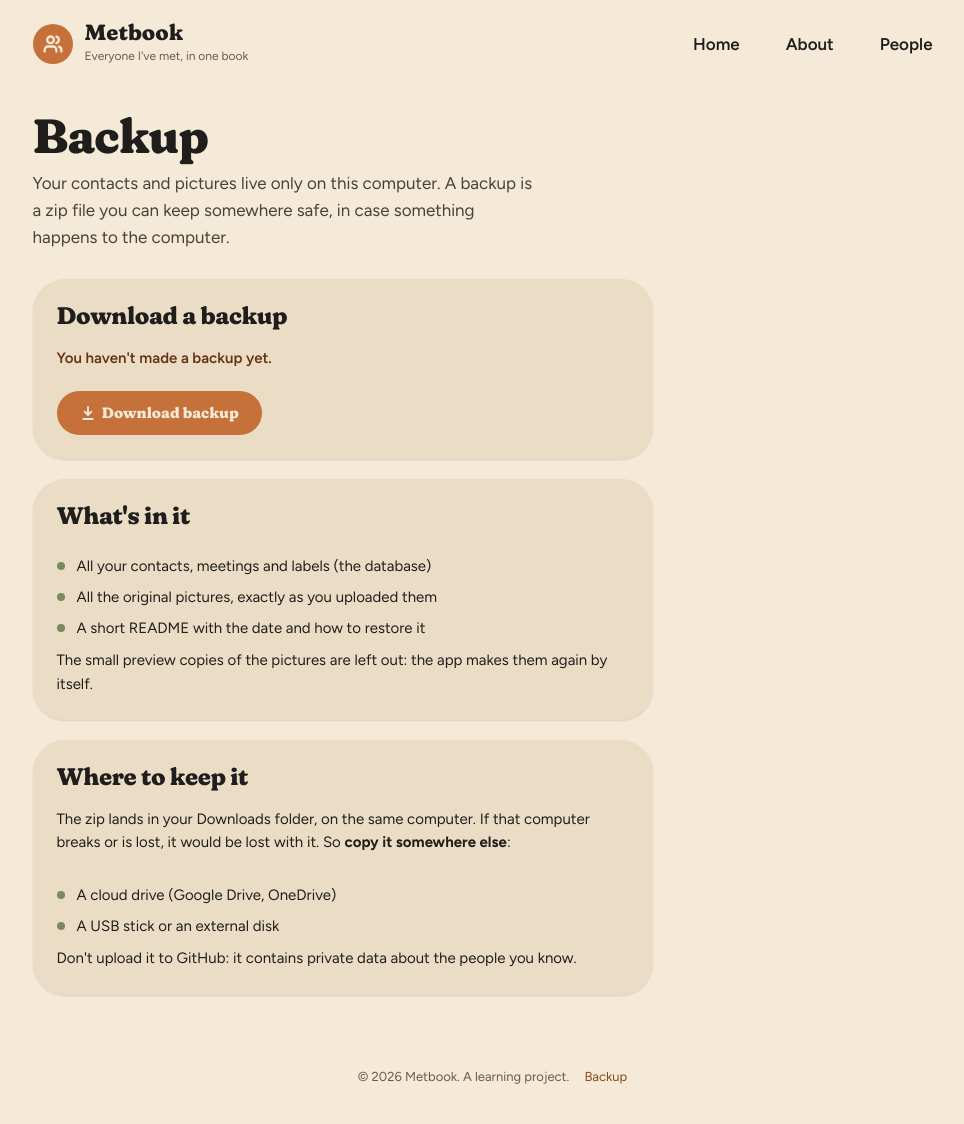
After one commit to Abeldom/metbook, a Flask app: page /backup in a window 1280 px wide. The commit adds this page. Shown: the whole page, without its empty margins (140-1104 px from the left). Run offline with Flask 3, Linux system fonts and the light colour scheme; some libraries are stand-ins or nearby versions.

Commit message:
description swap and others

```diff
--- a/app.py
+++ b/app.py
@@ -3,13 +3,16 @@
 # Flask is a "web framework": a library that listens for requests from a
 # browser (like "give me the page at /") and lets us decide what to send back.
 
-from flask import Flask, render_template, request, redirect, url_for, send_from_directory
-from database import (init_database, add_contact, get_all_contacts, delete_contact,
+from flask import Flask, render_template, request, redirect, url_for, send_from_directory, Response
+from database import (DATABASE_FILE, init_database, add_contact, get_all_contacts, delete_contact,
                       get_contact_by_id, update_contact, add_meeting, get_meetings,
                       update_meeting, delete_meeting, simplify,
                       get_all_labels, set_contact_labels,
                       add_meeting_photos, delete_meeting_photos, set_meeting_labels)
 import os
+import sqlite3
+import tempfile
+import zipfile
 from datetime import datetime
 from werkzeug.utils import secure_filename
 from PIL import Image, ImageOps   # Pillow: opens and resizes pictures
@@ -258,6 +261,117 @@ def home():
 @app.route("/about")
 def about():
     return render_template("about.html")
+
+
+# --- Backup -------------------------------------------------------------------
+# A backup is a zip file with everything you can't get back: the database (contacts,
+# meetings, labels) and the ORIGINAL pictures. The small copies in uploads/thumbs are
+# left out: the app makes them again whenever they're needed.
+# The app doesn't keep the zip anywhere: your browser saves it in your Downloads folder,
+# and you copy it somewhere safe (a cloud drive, a USB stick).
+
+# A small text file that remembers when the last backup was made. It's not in git.
+LAST_BACKUP_FILE = "last_backup.txt"
+
+# Where the zip is built before it's sent: a folder inside the computer's temp folder
+BACKUP_TEMP_FOLDER = os.path.join(tempfile.gettempdir(), "metbook-backups")
+
+
+def read_last_backup():
+    """When the last backup was downloaded (a datetime), or None if there never was one."""
+    try:
+        with open(LAST_BACKUP_FILE, encoding="utf-8") as file:
+            return datetime.fromisoformat(file.read().strip())
+    except (OSError, ValueError):
+        return None
+
+
+def make_backup_zip():
+    """
+    Build the backup zip in a temporary file and return its path.
+    (A temporary file, not memory: a library of photos can grow big.)
+    """
+    now = datetime.now()
+
+    # The temporary files live in their own folder. A zip is deleted right after it has been
+    # sent (see backup_download), but as a safety net, old leftovers (more than an hour old,
+    # e.g. if the browser stopped the download halfway) are swept away here.
+    os.makedirs(BACKUP_TEMP_FOLDER, exist_ok=True)
+    for old in os.listdir(BACKUP_TEMP_FOLDER):
+        old_path = os.path.join(BACKUP_TEMP_FOLDER, old)
+        if os.path.isfile(old_path) and now.timestamp() - os.path.getmtime(old_path) > 3600:
+            try:
+                os.remove(old_path)
+            except OSError:
+                pass   # still in use: the next backup will try again
+
+    tmp_db = tempfile.NamedTemporaryFile(suffix=".db", delete=False, dir=BACKUP_TEMP_FOLDER)
+    tmp_db.close()
+    try:
+        # sqlite's own backup() makes a consistent copy of the database, even if the app
+        # is saving something at that very moment. Copying the file directly could catch
+        # it half-written.
+        source = sqlite3.connect(DATABASE_FILE)
+        copy = sqlite3.connect(tmp_db.name)
+        source.backup(copy)
+        contact_count = copy.execute("SELECT COUNT(*) FROM contacts").fetchone()[0]
+        source.close()
+        copy.close()
+
+        zip_file = tempfile.NamedTemporaryFile(suffix=".zip", delete=False, dir=BACKUP_TEMP_FOLDER)
+        zip_file.close()
+        picture_count = 0
+        with zipfile.ZipFile(zip_file.name, "w") as backup:
+            backup.write(tmp_db.name, "contacts.db", compress_type=zipfile.ZIP_DEFLATED)
+            for name in sorted(os.listdir(UPLOAD_FOLDER)):
+                path = os.path.join(UPLOAD_FOLDER, name)
+                if os.path.isfile(path):   # files only: this skips the "thumbs" folder
+                    # Pictures are already compressed: ZIP_STORED just stores them, quicker
+                    backup.write(path, f"uploads/{name}", compress_type=zipfile.ZIP_STORED)
+                    picture_count += 1
+            backup.writestr("README.txt", (
+                f"Metbook backup, made on {now:%Y-%m-%d %H:%M}\n"
+                f"{contact_count} contacts, {picture_count} original pictures.\n\n"
+                "To restore: close the app, then put contacts.db and the uploads folder\n"
+                "from this zip into the Metbook project folder (replacing the old ones),\n"
+                "and start the app again.\n"))
+        return zip_file.name, now
+    finally:
+        os.remove(tmp_db.name)
+
+
+@app.route("/backup")
+def backup_page():
+    last = read_last_backup()
+    days_ago = (datetime.now() - last).days if last else None
+    return render_template("backup.html", last_backup=last, days_ago=days_ago)
+
+
+@app.route("/backup/download", methods=["POST"])
+def backup_download():
+    path, now = make_backup_zip()
+    with open(LAST_BACKUP_FILE, "w", encoding="utf-8") as file:
+        file.write(now.isoformat(timespec="seconds"))
+    # Send the zip piece by piece (a generator: a function that "yields" one piece at a time),
+    # and delete the temporary file as soon as the last piece is sent, or when the browser
+    # stops the download. "finally" runs in both cases.
+    def pieces():
+        try:
+            with open(path, "rb") as file:
+                while chunk := file.read(256 * 1024):
+                    yield chunk
+        finally:
+            try:
+                os.remove(path)
+            except OSError:
+                pass   # the sweep in make_backup_zip() will clean it up later
+
+    filename = f"metbook-backup-{now:%Y-%m-%d-%H%M}.zip"
+    return Response(pieces(), mimetype="application/zip", headers={
+        "Content-Disposition": f'attachment; filename="{filename}"',
+        "Content-Length": str(os.path.getsize(path)),   # so the browser can show its progress
+        "Cache-Control": "no-store",
+    })
 
 @app.route("/people")
 def people():
--- a/static/css/style.css
+++ b/static/css/style.css
@@ -161,12 +161,10 @@ main { flex: 1; max-width: 960px; width: 100%; margin: 0 auto; padding: 12px 20p
 }
 .person-photo {
   aspect-ratio: 4 / 3; border-radius: var(--radius-lg); overflow: hidden; margin-bottom: 8px;
-  background: var(--color-accent-200); color: var(--color-accent-800);
+  background: var(--color-accent-2-200); color: var(--color-accent-2-800);   /* one calm green for everyone */
   display: flex; align-items: center; justify-content: center;
 }
 .person-photo img { width: 100%; height: 100%; object-fit: cover; }
-.person:nth-child(3n+2) .person-photo { background: var(--color-accent-2-200); color: var(--color-accent-2-800); }
-.person:nth-child(3n+3) .person-photo { background: var(--color-neutral-200); color: var(--color-neutral-800); }
 .person > :not(.person-photo) { padding: 0 6px; }
 .person-notes {
   font-size: 13.5px; line-height: 1.45; color: var(--color-neutral-800); margin: 2px 0 0;
@@ -462,6 +460,12 @@ input[type="file"]::file-selector-button {
 /* While the viewer is open, the page behind it doesn't scroll */
 body.lightbox-open { overflow: hidden; }
 
+/* The Backup page. "is-old": never backed up, or more than 30 days ago: shown in a stronger color */
+.backup-status { margin: 0 0 12px; font-size: 15px; color: var(--color-neutral-800); }
+.backup-status.is-old { color: var(--color-accent-800); font-weight: 600; }
+.backup-card form { margin: 0; }
+.footer-link { margin-left: 12px; }
+
 /* The "back to top" button (to-top.js): fixed = it stays in the corner of the screen while
    you scroll. Invisible and not clickable until the script adds "is-visible". */
 .to-top {
--- /dev/null
+++ b/static/js/backup.js
@@ -0,0 +1,19 @@
+// backup.js - after you press "Download backup", the page stays where it is (the zip
+// arrives as a download). So this script updates the "Last backup" line and shows a
+// reminder to copy the zip somewhere safe.
+
+const form = document.querySelector("#backup-form");
+const status = document.querySelector("#backup-status");
+const done = document.querySelector("#backup-done");
+
+form.addEventListener("submit", () => {
+  // The form is sent as normal (the browser downloads the file); we only change the text.
+  // A little later, so the click itself isn't disturbed.
+  setTimeout(() => {
+    const now = new Date();
+    const time = now.toLocaleTimeString([], { hour: "2-digit", minute: "2-digit" });
+    status.textContent = `Last backup: today, ${time}.`;
+    status.classList.remove("is-old");
+    done.hidden = false;
+  }, 500);
+});
--- /dev/null
+++ b/templates/backup.html
@@ -0,0 +1,69 @@
+{% extends "base.html" %}
+
+{% block title %}Backup - Metbook{% endblock %}
+
+{% block content %}
+<div class="narrow">
+    <h1 class="page-title">Backup</h1>
+    <p class="lede">
+        Your contacts and pictures live only on this computer. A backup is a zip file you can
+        keep somewhere safe, in case something happens to the computer.
+    </p>
+
+    <div class="stack" style="margin-top:28px">
+        <div class="card">
+            <h2>Download a backup</h2>
+            {# When did you last do it? A reminder is the whole point of this line. #}
+            <p class="backup-status {% if last_backup is none or days_ago > 30 %}is-old{% endif %}" id="backup-status">
+                {% if last_backup is none %}
+                    You haven't made a backup yet.
+                {% elif days_ago == 0 %}
+                    Last backup: today, {{ last_backup.strftime('%H:%M') }}.
+                {% elif days_ago == 1 %}
+                    Last backup: yesterday.
+                {% else %}
+                    Last backup: {{ days_ago }} days ago ({{ last_backup.strftime('%d %b %Y') }}).
+                {% endif %}
+            </p>
+
+            {# A POST form: pressing the button asks the server for a new zip. The browser
+               saves it in your Downloads folder. #}
+            <form method="POST" action="{{ url_for('backup_download') }}" id="backup-form">
+                <button type="submit" class="btn btn-primary">
+                    <svg width="16" height="16" viewBox="0 0 24 24" fill="none" stroke="currentColor" stroke-width="2.75" stroke-linecap="round" stroke-linejoin="round" aria-hidden="true"><path d="M12 3v12M7 10l5 5 5-5M5 21h14"/></svg>
+                    Download backup
+                </button>
+            </form>
+            <p class="hint" id="backup-done" hidden>
+                Done. The zip is in your browser's Downloads folder. Now copy it somewhere safe.
+            </p>
+        </div>
+
+        <div class="card">
+            <h2>What's in it</h2>
+            <ul>
+                <li><span>All your contacts, meetings and labels (the database)</span></li>
+                <li><span>All the original pictures, exactly as you uploaded them</span></li>
+                <li><span>A short README with the date and how to restore it</span></li>
+            </ul>
+            <p class="hint">The small preview copies of the pictures are left out: the app makes them again by itself.</p>
+        </div>
+
+        <div class="card">
+            <h2>Where to keep it</h2>
+            <p>
+                The zip lands in your Downloads folder, on the same computer. If that computer breaks
+                or is lost, it would be lost with it. So <strong>copy it somewhere else</strong>:
+            </p>
+            <ul>
+                <li><span>A cloud drive (Google Drive, OneDrive)</span></li>
+                <li><span>A USB stick or an external disk</span></li>
+            </ul>
+            <p>
+                Don't upload it to GitHub: it contains private data about the people you know.
+            </p>
+        </div>
+    </div>
+</div>
+<script type="module" src="{{ url_for('static', filename='js/backup.js') }}"></script>
+{% endblock %}
--- a/templates/base.html
+++ b/templates/base.html
@@ -46,7 +46,7 @@
     </main>
 
     <footer class="site-footer">
-        <p>&copy; 2026 Metbook. A learning project.</p>
+        <p>&copy; 2026 Metbook. A learning project. <a class="footer-link" href="{{ url_for('backup_page') }}">Backup</a></p>
     </footer>
 
     {# "Back to top" button: static/js/to-top.js shows it after you scroll down #}
--- a/templates/edit_contact.html
+++ b/templates/edit_contact.html
@@ -47,12 +47,13 @@
             </span>
         </div>
 
-        {% include "_label_picker.html" %}
-
+        {# Notes right after the picture, then the labels (same order as "Add a New Contact") #}
         <div class="field">
             <label for="notes">Notes</label>
             <textarea class="input" id="notes" name="notes">{{ request.form.get('notes', contact.notes or '') }}</textarea>
         </div>
+
+        {% include "_label_picker.html" %}
 
         <div class="form-actions">
             <button type="submit" class="btn btn-primary"><svg width="16" height="16" viewBox="0 0 24 24" fill="none" stroke="currentColor" stroke-width="2.75" stroke-linecap="round" stroke-linejoin="round" aria-hidden="true"><path d="M20 6 9 17l-5-5"/></svg> Save Changes</button>
```
Also changed, not shown: templates/add_contact.html (+7 -5 lines), 1 other file.
